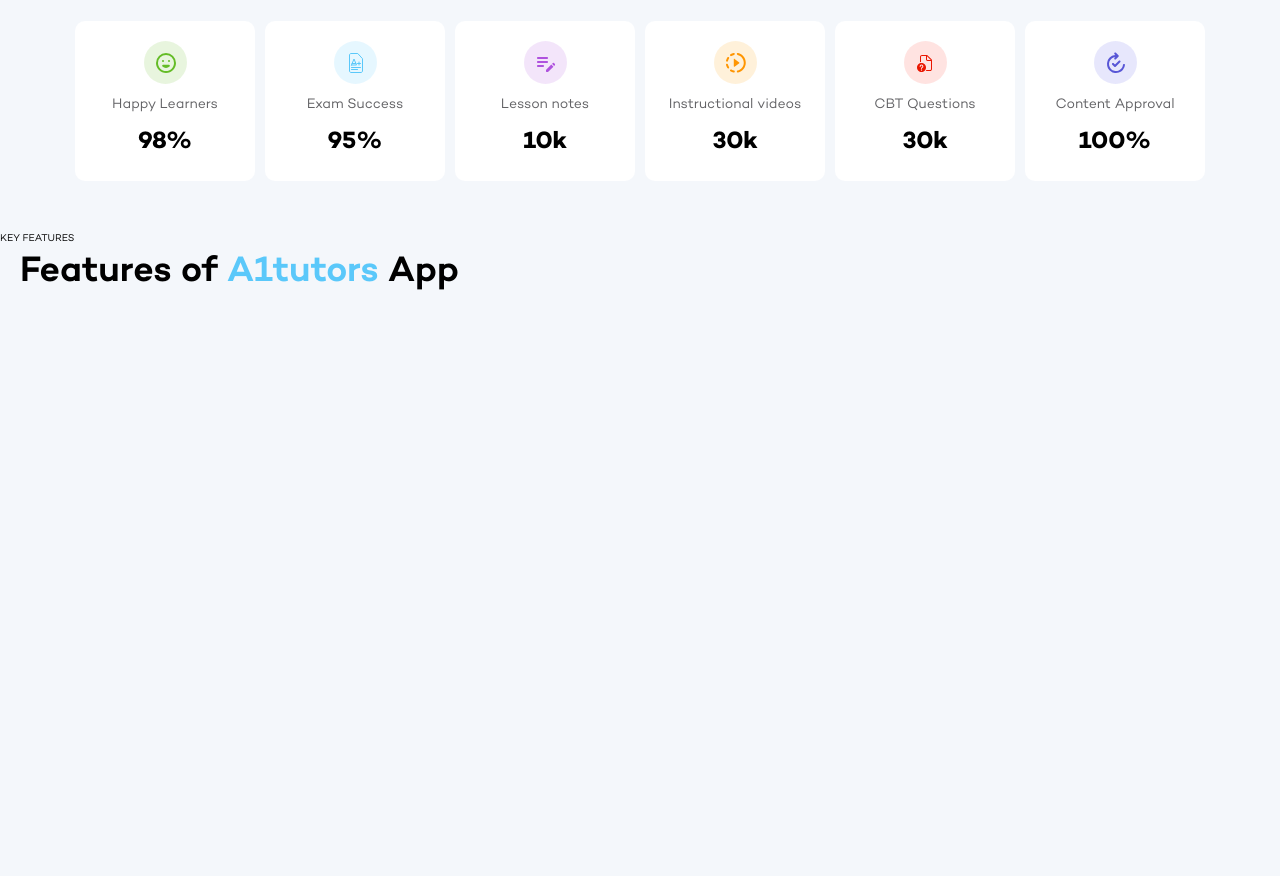
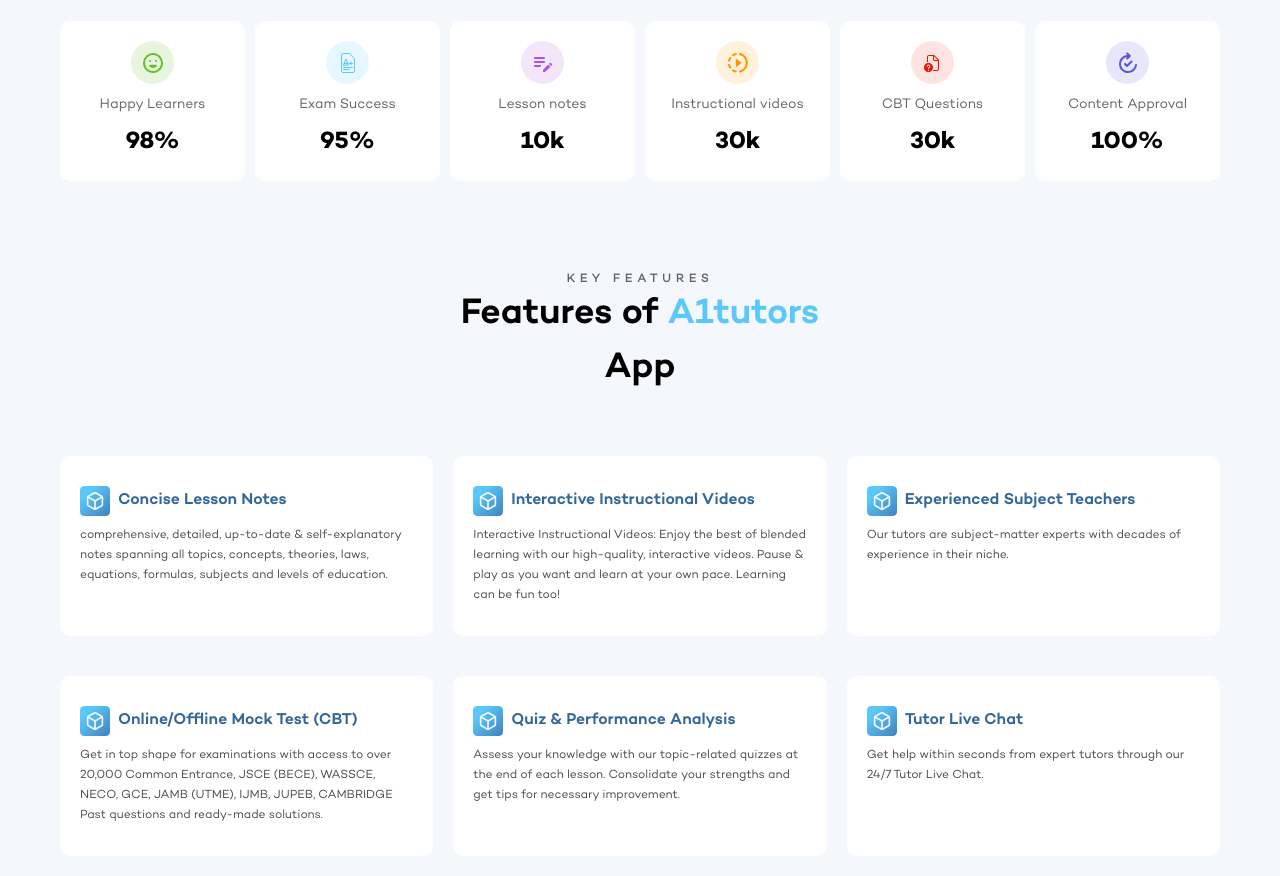
Before and after one commit to olakunle-exxdee/A1-TUTOR, a plain HTML site: page index.html in a window 1280 px wide. Shown: the part 1437-2313 px from the top of the page. Before the commit the page ends 1737 px from the top, so only its background shows below. Drawn offline with Linux system fonts and the light colour scheme.

Commit message:
testing features

```diff
--- a/index.html
+++ b/index.html
@@ -8,6 +8,7 @@
     <title>A1 Tutor</title>
   </head>
   <body>
+    <div class="contianer">
       <header class="header">
         <nav class="navbar">
           <div class="navbar-one">
@@ -197,13 +198,14 @@
             </div>
             <p class="why-text">
               We provide concise lesson notes, interactive instructional videos,
-            and a personalized learning experience that helps our users quickly
-            understand complex subjects and learn in a fun and memorable way.
-            All our subject content are carefully sourced and delivered by
-            expert teachers with years of experience at the highest levels. Our
-            lessons and videos are prepared in line with the approved
-            educational curriculum for learners by examination bodies such as
-            NCEE (Common Entrance), BECE, NECO, WAEC, JAMB, IJMB & JUPEB.
+              and a personalized learning experience that helps our users
+              quickly understand complex subjects and learn in a fun and
+              memorable way. All our subject content are carefully sourced and
+              delivered by expert teachers with years of experience at the
+              highest levels. Our lessons and videos are prepared in line with
+              the approved educational curriculum for learners by examination
+              bodies such as NCEE (Common Entrance), BECE, NECO, WAEC, JAMB,
+              IJMB & JUPEB.
             </p>
 
             <a href="#" class="btn download"
@@ -301,13 +303,102 @@
         </div>
       </section>
       <section class="features">
-      <div class="success-heading">
-        <p>KEY FEATURES</p>
+        <div class="features-heading">
+          <h3>KEY FEATURES</h3>
           <h2 class="why-header">
             Features of <span class="blue">A1tutors</span> App
           </h2>
         </div>
+        <div class="features-wrapper">
+          <div class="notes-group">
+            <div class="note">
+              <div class="note-group">
+                <img src="./images/note-img.svg" alt="note" />
+                <p>Concise Lesson Notes</p>
+              </div>
+              <div class="note-text">
+                <p>
+                  comprehensive, detailed, up-to-date & self-explanatory notes
+                  spanning all topics, concepts, theories, laws, equations,
+                  formulas, subjects and levels of education.
+                </p>
+              </div>
+            </div>
+            <div class="note">
+              <div class="note-group">
+                <img src="./images/note-img.svg" alt="note" />
+                <p>Interactive Instructional Videos</p>
+              </div>
+              <div class="note-text">
+                <p>
+                  Interactive Instructional Videos: Enjoy the best of blended
+                  learning with our high-quality, interactive videos. Pause &
+                  play as you want and learn at your own pace. Learning can be
+                  fun too!
+                </p>
+              </div>
+            </div>
+            <div class="note">
+              <div class="note-group">
+                <img src="./images/note-img.svg" alt="note" />
+                <p>Experienced Subject Teachers</p>
+              </div>
+              <div class="note-text">
+                <p>
+                  Our tutors are subject-matter experts with decades of
+                  experience in their niche.
+                </p>
+              </div>
+            </div>
+          </div>
+          <!-- <div class="notes-images">
+            <img src="./images/features-image.png" alt="features image" />
+          </div> -->
+
+          <div class="notes-group">
+            <div class="note">
+              <div class="note-group">
+                <img src="./images/note-img.svg" alt="note" />
+                <p>Online/Offline Mock Test (CBT)</p>
+              </div>
+              <div class="note-text">
+                <p>
+                  Get in top shape for examinations with access to over 20,000
+                  Common Entrance, JSCE (BECE), WASSCE, NECO, GCE, JAMB (UTME),
+                  IJMB, JUPEB, CAMBRIDGE Past questions and ready-made
+                  solutions.
+                </p>
+              </div>
+            </div>
+            <div class="note">
+              <div class="note-group">
+                <img src="./images/note-img.svg" alt="note" />
+                <p>Quiz & Performance Analysis</p>
+              </div>
+              <div class="note-text">
+                <p>
+                  Assess your knowledge with our topic-related quizzes at the
+                  end of each lesson. Consolidate your strengths and get tips
+                  for necessary improvement.
+                </p>
+              </div>
+            </div>
+            <div class="note">
+              <div class="note-group">
+                <img src="./images/note-img.svg" alt="note" />
+                <p>Tutor Live Chat</p>
+              </div>
+              <div class="note-text">
+                <p>
+                  Get help within seconds from expert tutors through our 24/7
+                  Tutor Live Chat.
+                </p>
+              </div>
+            </div>
+          </div>
+        </div>
       </section>
+    </div>
     <script src="app.js"></script>
   </body>
 </html>
--- a/main.css
+++ b/main.css
@@ -110,15 +110,18 @@
 /*************************************** fonts************************************** */
 
 body {
-  text-rendering: optimizeSpeed;
+  text-rendering: optimizeLegibility;
   line-height: 1.5;
   font-family: "CamptonBook", sans-serif;
   background-color: #f4f7fb;
-
+}
+.container {
   max-width: 144em;
+  margin: 0 auto;
 }
 /************************* NAVBARs************************************ */
 .header {
+  position: relative;
   min-height: 95vh;
   background-image: linear-gradient(
     to right bottom,
@@ -146,7 +149,7 @@
   left: 0;
   right: 0;
   bottom: 0;
-  z-index: 1;
+  display: none;
 }
 .navbar-one {
   text-align: center;
@@ -472,6 +475,67 @@
 }
 
 /************************* WHYYY************************************ */
+/********************************* FEATURES************************************ */
+.features {
+  max-width: var(--max-width-section);
+  padding: 0 2em;
+  margin: 0 auto;
+}
+.features-heading {
+  text-align: center;
+  margin: 8rem 0 4rem 0;
+}
+.features-heading h3 {
+  letter-spacing: 0.5rem;
+  color: var(--grey);
+}
+.features-heading .why-header {
+  max-width: 400px;
+  margin: 0 auto;
+}
+.features-wrapper {
+}
+.notes-group {
+  display: flex;
+  column-gap: 2rem;
+  width: 100%;
+}
+.notes-group > * {
+  flex-basis: 100%;
+}
+
+.note {
+  background: var(--white);
+  padding: 3em 2em;
+  margin: 2rem 0;
+  border-radius: 10px;
+}
+.note-group {
+  display: flex;
+  align-items: center;
+  justify-content: start;
+}
+
+.note-group img {
+  width: 30px;
+  height: 30px;
+}
+.note-group p {
+  font-family: "CamptonSemiBold";
+  color: #336799;
+  font-size: 1.6rem;
+  margin-left: 0.5em;
+}
+.note-text {
+}
+.note-text p {
+  line-height: 2rem;
+  font-size: 1.2rem;
+  margin-top: 1rem;
+  color: var(--grey-dark);
+}
+
+/********************************* FEATURES************************************ */
 
 /* media queries  */
 @media only screen and (min-width: 40em) {
@@ -580,7 +644,7 @@
   /************************* heroes************************************ */
 
   .box {
-    max-width: 180px;
+    max-width: 185px;
   }
 
   .box-group p {
```
Also changed, not shown: images/note-img.svg (added). Lines whose indentation alone changed are shown as unchanged.
